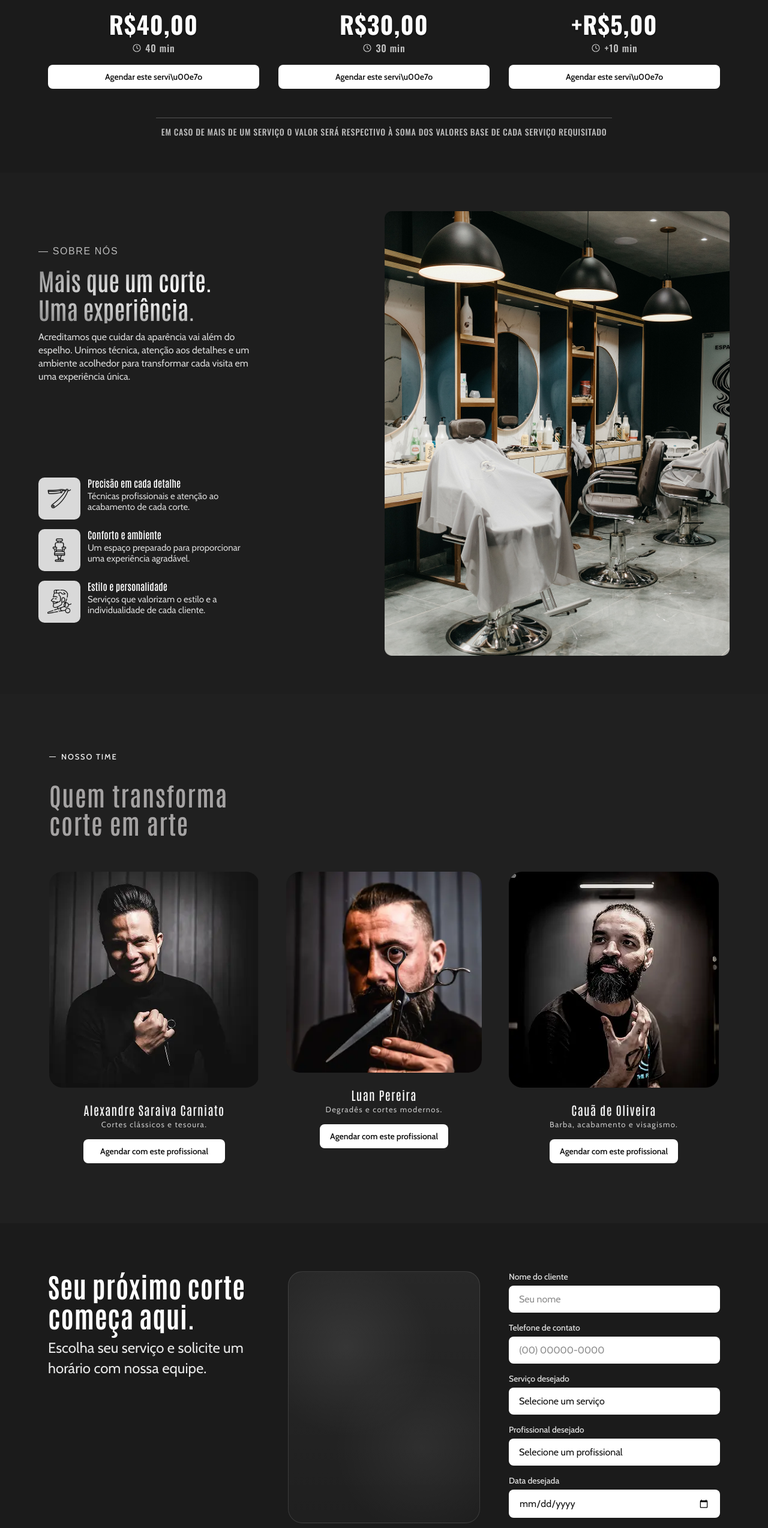
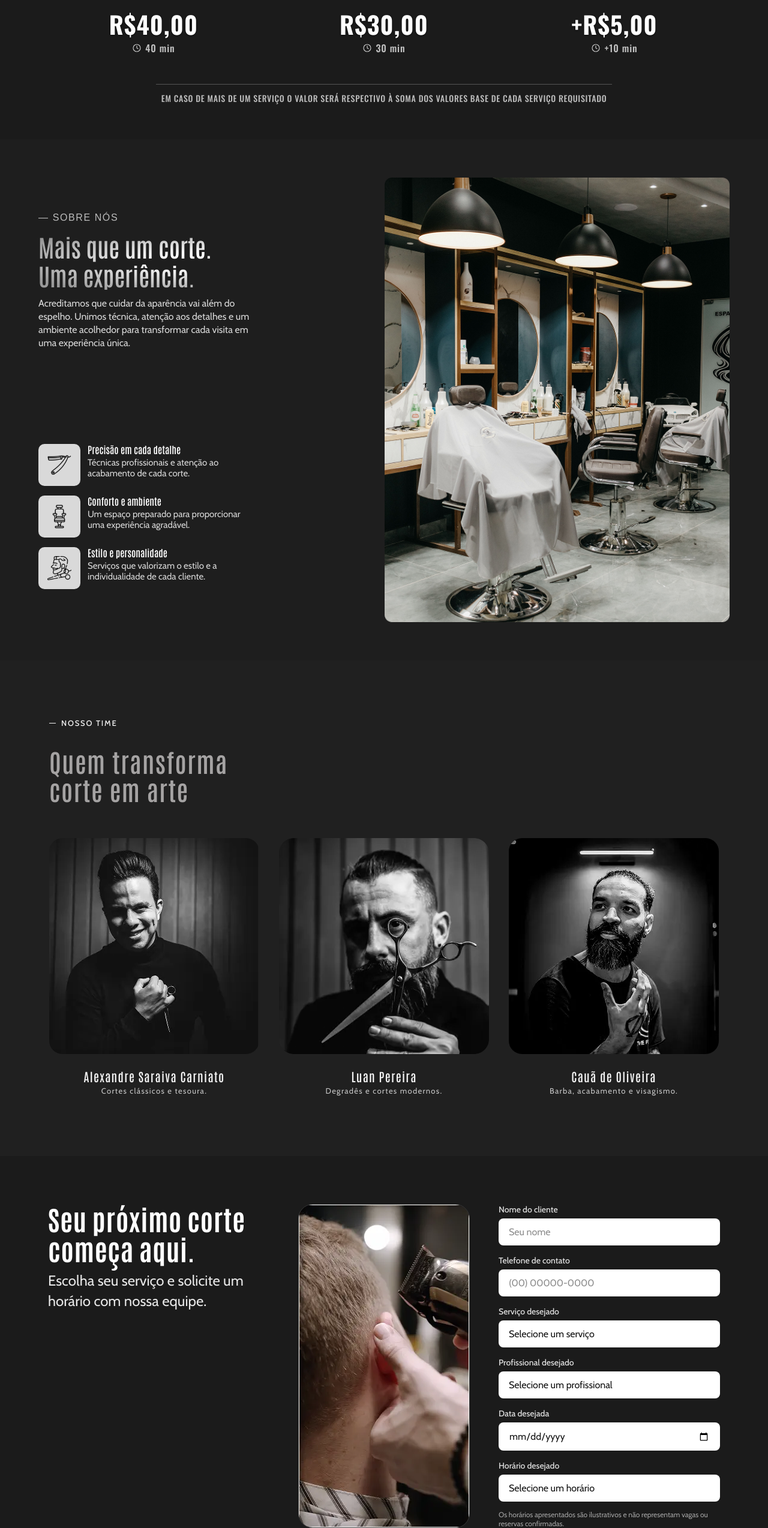
Before and after one commit to Leonardooi-lima/trainee-corte-e-arte, a React (Vite) app: page / in a window 1280 px wide. Shown: the part 1459-4006 px from the top of the page at 60% size. Built offline with nearby package versions, Linux system fonts and the light colour scheme; a web font is replaced by a local one.

Commit message:
Refresh booking and team sections
Add a photo to the booking section, apply grayscale hover styling to team photos, and remove service and professional selection buttons and state.

```diff
--- a/src/App.jsx
+++ b/src/App.jsx
@@ -1,4 +1,3 @@
-import { useState } from 'react'
 import Header from './components/Header/Header.jsx'
 import Hero from './components/Hero/Hero'
 import Servicos from './components/Servicos'
@@ -7,21 +6,15 @@ import Agendamento from './components/Agendamento/Agendamento'
 import SobreNos from './sections/sobre-nos/SobreNos'
 
 function App() {
-  const [servicoSelecionado, setServicoSelecionado] = useState('')
-  const [profissionalSelecionado, setProfissionalSelecionado] = useState('')
-
   return (
     <>
       <Header />
       <main>
         <Hero />
-        <Servicos onSelecionarServico={setServicoSelecionado} />
+        <Servicos />
         <SobreNos />
-        <Equipe onSelecionarProfissional={setProfissionalSelecionado} />
-        <Agendamento
-          servicoInicial={servicoSelecionado}
-          profissionalInicial={profissionalSelecionado}
-        />
+        <Equipe />
+        <Agendamento />
       </main>
     </>
   )
--- a/src/components/Agendamento/Agendamento.css
+++ b/src/components/Agendamento/Agendamento.css
@@ -55,39 +55,21 @@
   text-align: center;
 }
 
-/* Imagem ilustrativa (placeholder — substituir por asset real quando disponível) */
+/* Imagem ilustrativa */
 .agendamento-imagem {
   width: 100%;
   height: 260px;
   border-radius: 24px;
-  background: linear-gradient(
-    180deg,
-    rgba(255, 255, 255, 0.06) 0%,
-    rgba(255, 255, 255, 0.02) 100%
-  );
   border: 1px solid rgba(255, 255, 255, 0.12);
   overflow: hidden;
 }
 
-.agendamento-imagem-placeholder {
+.agendamento-imagem-foto {
   width: 100%;
   height: 100%;
-  background-image: radial-gradient(
-    circle at 30% 30%,
-    rgba(255, 255, 255, 0.08) 0%,
-    transparent 40%
-  ),
-  radial-gradient(
-    circle at 70% 70%,
-    rgba(255, 255, 255, 0.06) 0%,
-    transparent 40%
-  );
-  display: flex;
-  align-items: center;
-  justify-content: center;
-  font-family: 'Cabin', sans-serif;
-  font-size: 14px;
-  color: rgba(255, 255, 255, 0.45);
+  object-fit: cover;
+  object-position: center;
+  display: block;
 }
 
 /* Formulário */
@@ -379,8 +361,8 @@
   }
 
   .agendamento-imagem {
-    width: 320px;
-    height: 420px;
+    width: 286px;
+    height: 540px;
     flex-shrink: 0;
   }
 
--- a/src/components/Agendamento/Agendamento.jsx
+++ b/src/components/Agendamento/Agendamento.jsx
@@ -1,5 +1,6 @@
 import { useRef, useState } from 'react'
 import { useEhDesktop } from '../../hooks/useEhDesktop.js'
+import imagemCut from '../../assets/agendamento/cut.webp'
 import './Agendamento.css'
 
 const OPCOES_SERVICO = [
@@ -202,8 +203,12 @@ export default function Agendamento({
           </p>
         </div>
 
-        <div className="agendamento-imagem" aria-hidden="true">
-          <div className="agendamento-imagem-placeholder" />
+        <div className="agendamento-imagem">
+          <img
+            src={imagemCut}
+            alt="Profissional realizando corte de cabelo na barbearia Corte & Arte"
+            className="agendamento-imagem-foto"
+          />
         </div>
 
         {mostrandoPrevia ? (
--- a/src/components/Equipe/Equipe.css
+++ b/src/components/Equipe/Equipe.css
@@ -60,15 +60,18 @@
   margin: 0;
 }
 
-.equipe-foto:nth-child(2) {
-  width: 326px;
-}
-
 .equipe-foto img {
   display: block;
   width: 100%;
   height: auto;
   border-radius: 22px;
+  filter: grayscale(100%);
+  transition: filter 0.4s ease, transform 0.3s ease;
+}
+
+.equipe-foto:hover img {
+  filter: grayscale(0%);
+  transform: scale(1.02);
 }
 
 .equipe-legenda {
@@ -96,30 +99,6 @@
   letter-spacing: 1.3px;
 }
 
-.equipe-agendar {
-  margin-top: 16px;
-  padding: 10px 16px;
-  font-family: 'Cabin', sans-serif;
-  font-size: 14px;
-  font-weight: 600;
-  background: #ffffff;
-  color: #111111;
-  border: 1px solid rgba(255, 255, 255, 0.25);
-  border-radius: 8px;
-  cursor: pointer;
-  width: 100%;
-  transition: background 0.2s ease;
-}
-
-.equipe-agendar:hover {
-  background: #f5f5f5;
-}
-
-.equipe-agendar:focus-visible {
-  outline: 3px solid #fff;
-  outline-offset: 2px;
-}
-
 @media (max-width: 1200px) {
   .equipe {
     padding-right: 48px;
@@ -128,10 +107,6 @@
 
   .equipe-foto {
     width: 31.4%;
-  }
-
-  .equipe-foto:nth-child(2) {
-    width: 29.2%;
   }
 }
 
@@ -160,21 +135,21 @@
   .equipe-fotos {
     flex-direction: column;
     align-items: center;
-    gap: 25px;
+    gap: 40px;
     max-width: 350px;
   }
 
-  .equipe-foto,
-  .equipe-foto:nth-child(2) {
+  .equipe-foto {
     width: 100%;
   }
 
   .equipe-foto img {
-    border-radius: 0;
+    border-radius: 22px;
+    filter: none;
   }
 
   .equipe-legenda {
-    margin-top: 0;
+    margin-top: 16px;
   }
 
   .equipe-legenda h3 {
--- a/src/components/Equipe/Equipe.jsx
+++ b/src/components/Equipe/Equipe.jsx
@@ -21,7 +21,7 @@ const profissionais = [
   },
 ]
 
-export default function Equipe({ onSelecionarProfissional }) {
+export default function Equipe() {
   return (
     <section className="equipe" aria-label="Nossa equipe">
       <header className="equipe-cabecalho">
@@ -43,13 +43,6 @@ export default function Equipe({ onSelecionarProfissional }) {
             <figcaption className="equipe-legenda">
               <h3>{profissional.nome}</h3>
               <p>{profissional.especialidade}</p>
-              <button
-                className="equipe-agendar"
-                onClick={() => onSelecionarProfissional(profissional.nome)}
-                type="button"
-              >
-                Agendar com este profissional
-              </button>
             </figcaption>
           </figure>
         ))}
--- a/src/components/Servicos.jsx
+++ b/src/components/Servicos.jsx
@@ -20,7 +20,7 @@ function Duracao({ servico }) {
   )
 }
 
-function CardServicoMobile({ servico, onSelecionarServico }) {
+function CardServicoMobile({ servico }) {
   return (
     <article className="ca-card ca-servico ca-servico-mobile">
       <FundoCard
@@ -36,19 +36,12 @@ function CardServicoMobile({ servico, onSelecionarServico }) {
           {formatarPreco(servico.preco, servico.adicional)}
         </span>
         <Duracao servico={servico} />
-        <button
-          className="ca-agendar-servico"
-          onClick={() => onSelecionarServico(servico.nome)}
-          type="button"
-        >
-          Agendar este servi\u00e7o
-        </button>
       </div>
     </article>
   )
 }
 
-function CardServicoDesktop({ servico, onSelecionarServico }) {
+function CardServicoDesktop({ servico }) {
   return (
     <article className="ca-servico-coluna">
       <div className="ca-card ca-servico ca-servico-desktop">
@@ -66,18 +59,11 @@ function CardServicoDesktop({ servico, onSelecionarServico }) {
         {formatarPreco(servico.preco, servico.adicional)}
       </span>
       <Duracao servico={servico} />
-      <button
-        className="ca-agendar-servico"
-        onClick={() => onSelecionarServico(servico.nome)}
-        type="button"
-      >
-        Agendar este servi\u00e7o
-      </button>
     </article>
   )
 }
 
-function SecaoServicos({ desktop, onSelecionarServico }) {
+function SecaoServicos({ desktop }) {
   return (
     <section
       id="servicos"
@@ -95,13 +81,11 @@ function SecaoServicos({ desktop, onSelecionarServico }) {
               <CardServicoDesktop
                 key={servico.id}
                 servico={servico}
-                onSelecionarServico={onSelecionarServico}
               />
             ) : (
               <CardServicoMobile
                 key={servico.id}
                 servico={servico}
-                onSelecionarServico={onSelecionarServico}
               />
             ),
           )}
@@ -120,7 +104,7 @@ function SecaoServicos({ desktop, onSelecionarServico }) {
 }
 
 // Componente da seção: mede a largura e decide mobile/desktop.
-export default function Servicos({ onSelecionarServico }) {
+export default function Servicos() {
   const ref = useRef(null)
   const desktop = useEhDesktop(ref)
   return (
@@ -128,7 +112,7 @@ export default function Servicos({ onSelecionarServico }) {
       ref={ref}
       className={'ca-raiz ' + (desktop ? 'ca-desktop' : 'ca-mobile')}
     >
-      <SecaoServicos desktop={desktop} onSelecionarServico={onSelecionarServico} />
+      <SecaoServicos desktop={desktop} />
     </div>
   )
 }
--- a/src/styles/corte-arte.css
+++ b/src/styles/corte-arte.css
@@ -250,30 +250,7 @@
   font-size: 16px;
 }
 
-/* Botão agendar serviço (US08) */
-.ca-agendar-servico {
-  margin-top: 16px;
-  padding: 10px 16px;
-  font-family: 'Cabin', sans-serif;
-  font-size: 14px;
-  font-weight: 600;
-  background: #ffffff;
-  color: #111111;
-  border: 1px solid rgba(255, 255, 255, 0.25);
-  border-radius: 8px;
-  cursor: pointer;
-  width: 100%;
-  transition: background 0.2s ease;
-}
 
-.ca-agendar-servico:hover {
-  background: #f5f5f5;
-}
-
-.ca-agendar-servico:focus-visible {
-  outline: 3px solid #fff;
-  outline-offset: 2px;
-}
 
 /* Aviso de soma dos serviços */
 .ca-aviso {
```
Also changed, not shown: src/assets/agendamento/cut.webp (added).
